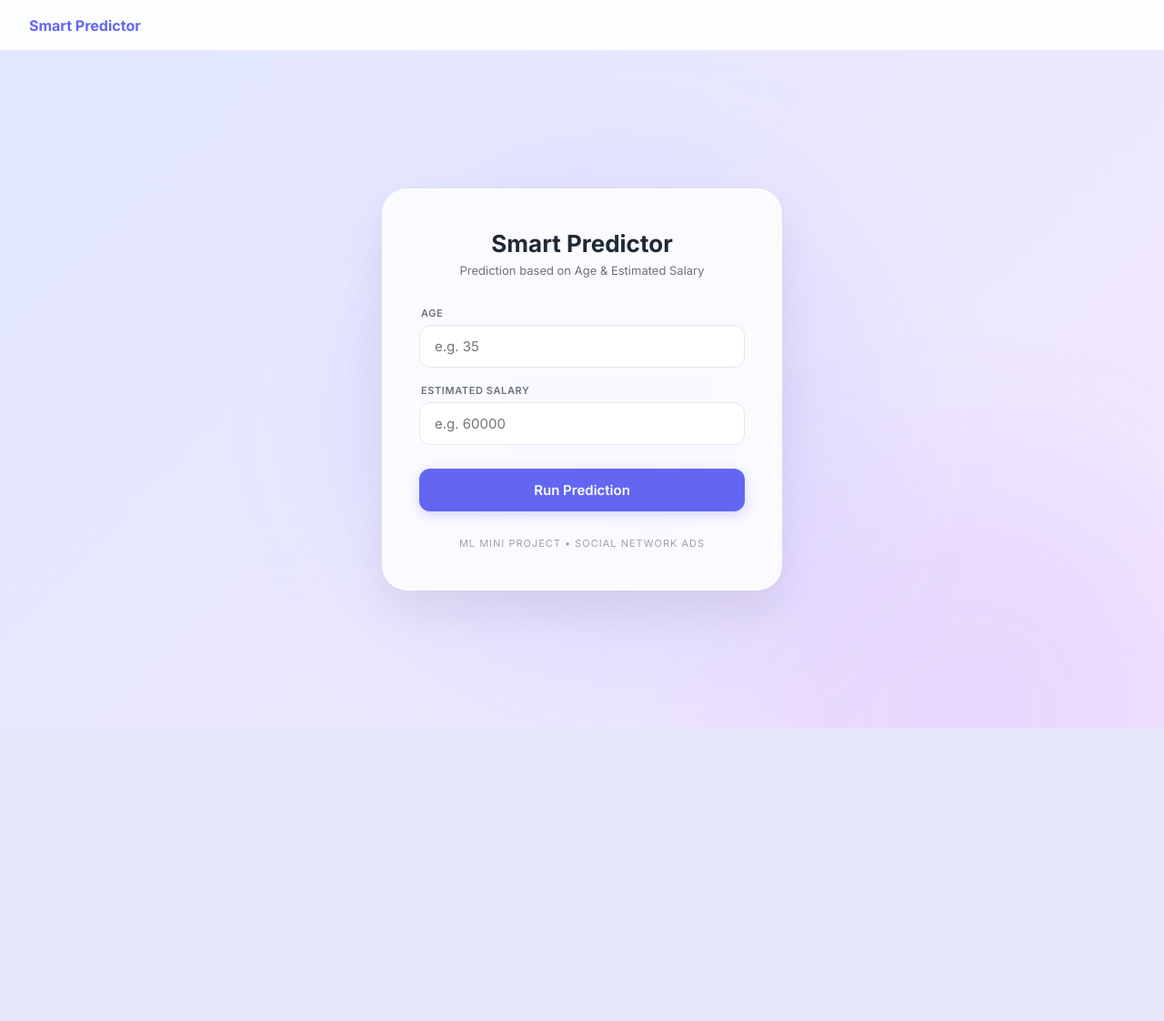
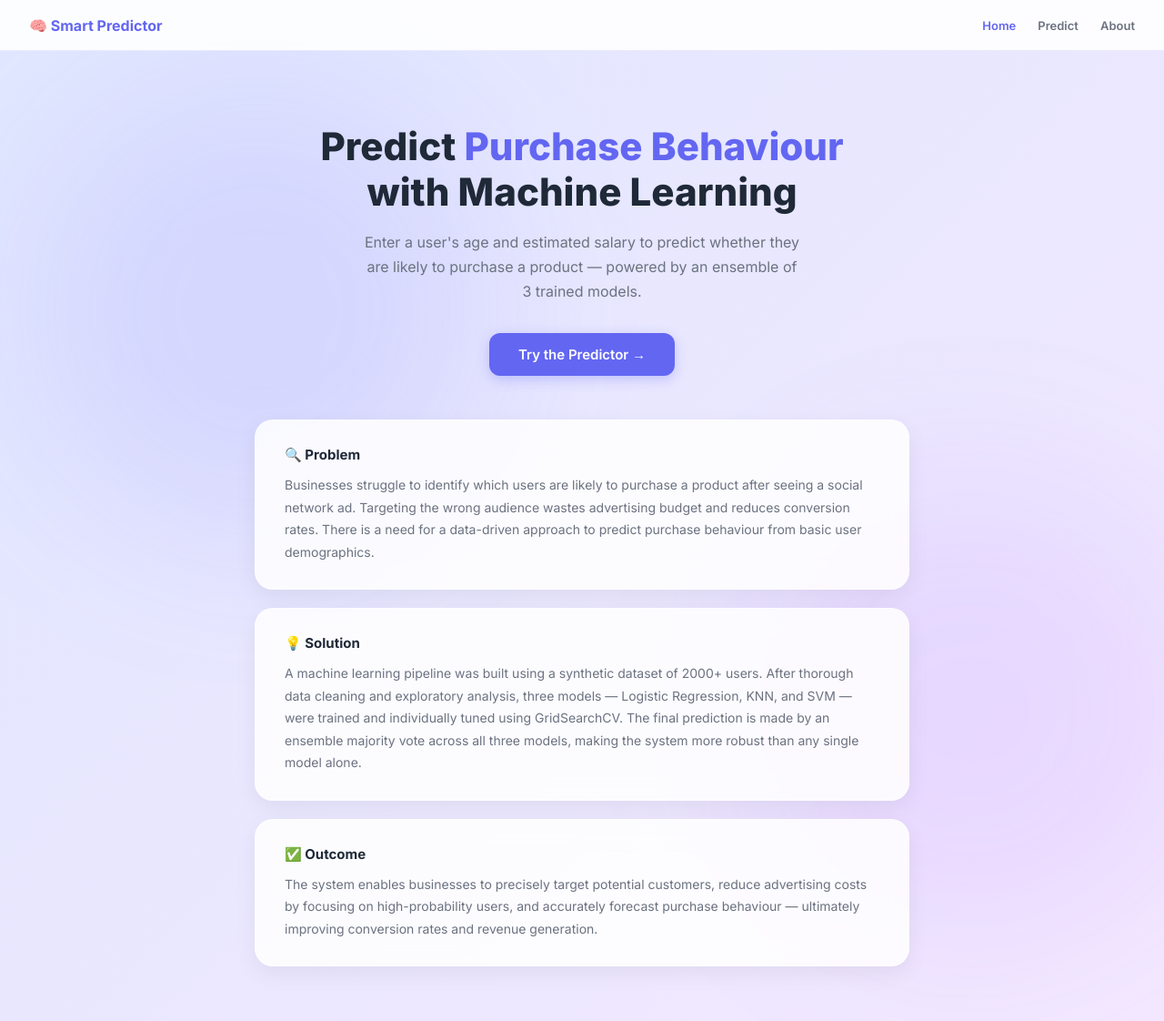
Before and after one commit to shubham56-h/Social_netwrok_ads_mini, a Flask app: page / in a window 1280 px wide. Shown: the whole page at 91% size. Before the commit the page ends 800 px from the top, so only its background shows below. Run offline with Flask 3, Linux system fonts and the light colour scheme; parts of the project's set-up code (start-up, migrations or seed data) failed here and were passed over.

Commit message:
Final commit

```diff
--- a/app.py
+++ b/app.py
@@ -1,26 +1,58 @@
 """
 Flask Web Application — Social Network Ads Purchase Predictor
+Ensemble: majority vote across LR, KNN, SVM
 """
 
 from flask import Flask, request, render_template, redirect, url_for, session
 import joblib
 import numpy as np
 import os
+import csv
+from datetime import datetime
 
 app = Flask(__name__)
 app.secret_key = os.environ.get('SECRET_KEY', 'sna_secret_key_dev')
 
-# Load model and scaler once at startup
-model = joblib.load('model.pkl')
-scaler = joblib.load('scaler.pkl')
+# Load all 3 models and scaler
+lr_model  = joblib.load('model_lr.pkl')
+knn_model = joblib.load('model_knn.pkl')
+svm_model = joblib.load('model_svm.pkl')
+scaler    = joblib.load('scaler.pkl')
+
+LOG_FILE = 'predictions.csv'
+
+def log_prediction(age, salary, lr_vote, knn_vote, svm_vote, result):
+    """Append one prediction record to the CSV log."""
+    file_exists = os.path.isfile(LOG_FILE)
+    with open(LOG_FILE, 'a', newline='') as f:
+        writer = csv.writer(f)
+        if not file_exists:
+            writer.writerow(['Timestamp', 'Age', 'EstimatedSalary',
+                             'LR_Vote', 'KNN_Vote', 'SVM_Vote',
+                             'TotalVotes', 'Result'])
+        writer.writerow([
+            datetime.now().strftime('%Y-%m-%d %H:%M:%S'),
+            age, salary, lr_vote, knn_vote, svm_vote,
+            lr_vote + knn_vote + svm_vote, result
+        ])
 
 @app.route('/')
 def home():
-    # Pull result + inputs from session (set by POST), then clear them
     result = session.pop('result', None)
     age    = session.pop('age', '')
     salary = session.pop('salary', '')
     return render_template('index.html', result=result, age=age, salary=salary)
+
+@app.route('/predict-page')
+def predict_page():
+    result = session.pop('result', None)
+    age    = session.pop('age', '')
+    salary = session.pop('salary', '')
+    return render_template('predict.html', result=result, age=age, salary=salary)
+
+@app.route('/about')
+def about():
+    return render_template('about.html')
 
 @app.route('/predict', methods=['POST'])
 def predict():
@@ -28,22 +60,27 @@ def predict():
         age    = request.form['age']
         salary = request.form['salary']
 
-        features = np.array([[float(age), float(salary)]])
-        features_scaled = scaler.transform(features)
+        features = scaler.transform(np.array([[float(age), float(salary)]]))
 
-        prediction = model.predict(features_scaled)[0]
+        # Majority vote: 2 or more out of 3 wins
+        lr_vote  = int(lr_model.predict(features)[0])
+        knn_vote = int(knn_model.predict(features)[0])
+        svm_vote = int(svm_model.predict(features)[0])
+        votes = lr_vote + knn_vote + svm_vote
+        prediction = 1 if votes >= 2 else 0
         result = "Will Purchase" if prediction == 1 else "Will Not Purchase"
+
+        log_prediction(age, salary, lr_vote, knn_vote, svm_vote, result)
 
     except Exception as e:
         age    = request.form.get('age', '')
         salary = request.form.get('salary', '')
         result = f"Error: {str(e)}"
 
-    # Store in session then redirect — clears on browser reload
     session['result'] = result
     session['age']    = age
     session['salary'] = salary
-    return redirect(url_for('home'))
+    return redirect(url_for('predict_page'))
 
 if __name__ == '__main__':
     app.run(debug=True)
--- /dev/null
+++ b/predictions.csv
@@ -0,0 +1,2 @@
+Timestamp,Age,EstimatedSalary,LR_Vote,KNN_Vote,SVM_Vote,TotalVotes,Result
+2026-04-01 18:15:59,40,120000,1,1,1,3,Will Purchase
--- a/templates/index.html
+++ b/templates/index.html
@@ -3,152 +3,86 @@
 <head>
   <meta charset="UTF-8">
   <meta name="viewport" content="width=device-width, initial-scale=1.0">
-  <title>Smart Purchase Predictor</title>
-  <link href="https://fonts.googleapis.com/css2?family=Inter:wght@300;400;600;700&display=swap" rel="stylesheet">
+  <title>Smart Purchase Predictor — Home</title>
+  <link href="https://fonts.googleapis.com/css2?family=Inter:wght@300;400;600;700;800&display=swap" rel="stylesheet">
   <style>
-    :root {
-      --primary: #6366f1;
-      --primary-hover: #4f46e5;
-      --bg: linear-gradient(135deg, #e0e7ff 0%, #f3e8ff 100%);
-      --glass: rgba(255,255,255,0.85);
-      --text: #1f2937;
-      --muted: #6b7280;
+    :root { --primary:#6366f1; --primary-hover:#4f46e5; --bg:linear-gradient(135deg,#e0e7ff 0%,#f3e8ff 100%); --glass:rgba(255,255,255,0.85); --text:#1f2937; --muted:#6b7280; }
+    * { margin:0; padding:0; box-sizing:border-box; font-family:'Inter',sans-serif; }
+    nav {
+      position:fixed; top:0; left:0; right:0; z-index:100;
+      background:rgba(255,255,255,0.9); backdrop-filter:blur(12px);
+      border-bottom:1px solid rgba(99,102,241,0.12);
+      padding:0 32px; height:56px; display:flex; align-items:center; justify-content:space-between;
     }
-    * { margin:0; padding:0; box-sizing:border-box; font-family:'Inter',sans-serif; }
+    .nav-brand { font-size:16px; font-weight:700; color:var(--primary); text-decoration:none; display:flex; align-items:center; gap:8px; }
+    .nav-links { display:flex; gap:24px; }
+    .nav-links a { font-size:13px; font-weight:600; color:#6b7280; text-decoration:none; transition:color .2s; }
+    .nav-links a:hover, .nav-links a.active { color:var(--primary); }
+    body { background:var(--bg); min-height:100vh; padding-top:56px; }
+    .blob { position:fixed; width:500px; height:500px; background:rgba(99,102,241,0.12); filter:blur(90px); border-radius:50%; z-index:-1; animation:float 12s infinite alternate; }
+    .blob:nth-child(2) { top:60%; left:60%; background:rgba(168,85,247,0.1); animation-delay:-6s; }
+    @keyframes float { from{transform:translate(-10%,-10%)} to{transform:translate(10%,10%)} }
 
-    /* ── Navbar ── */
-    nav {
-      position: fixed; top:0; left:0; right:0; z-index:100;
-      background: rgba(255,255,255,0.9);
-      backdrop-filter: blur(12px);
-      border-bottom: 1px solid rgba(99,102,241,0.12);
-      padding: 0 32px; height: 56px;
-      display: flex; align-items: center;
-    }
-    .nav-brand {
-      font-size: 16px; font-weight: 700; color: var(--primary);
-      text-decoration: none; display: flex; align-items: center; gap: 8px;
-    }
-    .nav-brand span { font-size: 20px; }
+    /* Hero */
+    .hero { display:flex; flex-direction:column; align-items:center; justify-content:center; text-align:center; padding:80px 20px 48px; }
+    .hero h1 { font-size:42px; font-weight:800; color:var(--text); line-height:1.2; margin-bottom:16px; }
+    .hero h1 span { color:var(--primary); }
+    .hero p { font-size:16px; color:var(--muted); max-width:480px; line-height:1.7; margin-bottom:32px; }
+    .btn-primary { display:inline-block; padding:14px 32px; background:var(--primary); color:#fff; font-size:15px; font-weight:600; border-radius:12px; text-decoration:none; box-shadow:0 4px 14px rgba(99,102,241,0.3); transition:all .25s; }
+    .btn-primary:hover { background:var(--primary-hover); transform:translateY(-2px); }
 
-    body {
-      background: var(--bg); min-height: 100vh;
-      display: flex; align-items: center; justify-content: center;
-      padding-top: 56px;
-    }
+    /* Cards row — removed */
 
-    .blob {
-      position: fixed; width: 500px; height: 500px;
-      background: rgba(99,102,241,0.12); filter: blur(90px);
-      border-radius: 50%; z-index: -1;
-      animation: float 12s infinite alternate;
-    }
-    .blob:nth-child(2) { top:60%; left:60%; background:rgba(168,85,247,0.1); animation-delay:-6s; }
-    @keyframes float {
-      from { transform: translate(-10%,-10%) }
-      to   { transform: translate(10%,10%) }
-    }
+    /* Content sections */
+    .content { max-width: 760px; margin: 0 auto; padding: 0 20px 60px; display: flex; flex-direction: column; gap: 20px; }
+    .section-card { background:var(--glass); backdrop-filter:blur(14px); border-radius:20px; padding:28px 32px; border:1px solid rgba(255,255,255,0.4); box-shadow:0 8px 24px rgba(0,0,0,0.06); }
+    .section-card h2 { font-size:15px; font-weight:700; color:var(--text); margin-bottom:12px; display:flex; align-items:center; gap:8px; }
+    .section-card p { font-size:14px; color:var(--muted); line-height:1.75; }
+    .section-card ul { padding-left:4px; list-style:none; display:flex; flex-direction:column; gap:8px; }
+    .section-card ul li { font-size:14px; color:var(--muted); display:flex; align-items:flex-start; gap:8px; line-height:1.6; }
+    .section-card ul li::before { content:'→'; color:var(--primary); font-weight:700; flex-shrink:0; }
 
-    .card {
-      background: var(--glass); backdrop-filter: blur(14px);
-      padding: 44px 40px; border-radius: 28px;
-      width: 100%; max-width: 440px;
-      border: 1px solid rgba(255,255,255,0.4);
-      box-shadow: 0 24px 48px rgba(0,0,0,0.07);
-      text-align: center;
-    }
-    h1 { font-size: 26px; font-weight: 700; color: var(--text); margin-bottom: 6px; }
-    .subtitle { font-size: 13px; color: var(--muted); margin-bottom: 32px; }
-
-    .input-group { margin-bottom: 18px; text-align: left; }
-    label {
-      font-size: 11px; font-weight: 600; color: var(--muted);
-      text-transform: uppercase; letter-spacing: .6px;
-      display: block; margin-bottom: 6px; margin-left: 2px;
-    }
-    input {
-      width: 100%; padding: 13px 16px;
-      border: 1.5px solid #e5e7eb; border-radius: 12px;
-      background: #fff; font-size: 15px; outline: none; transition: all .25s;
-    }
-    input:focus { border-color: var(--primary); box-shadow: 0 0 0 4px rgba(99,102,241,0.1); }
-
-    .btn-primary {
-      width: 100%; padding: 14px; margin-top: 8px;
-      border: none; border-radius: 12px;
-      background: var(--primary); color: #fff;
-      font-size: 15px; font-weight: 600; cursor: pointer;
-      transition: all .25s; box-shadow: 0 4px 14px rgba(99,102,241,0.25);
-    }
-    .btn-primary:hover { background: var(--primary-hover); transform: translateY(-2px); }
-
-    /* ── Result ── */
-    .result-box { margin-top: 24px; animation: slideUp .35s ease; }
-    @keyframes slideUp {
-      from { opacity:0; transform:translateY(8px) }
-      to   { opacity:1; transform:translateY(0) }
-    }
-    .verdict {
-      padding: 16px; border-radius: 14px;
-      font-size: 16px; font-weight: 700;
-    }
-    .verdict.buy   { background:#ecfdf5; color:#059669; border:1px solid #10b98133; }
-    .verdict.nobuy { background:#fef2f2; color:#dc2626; border:1px solid #ef444433; }
-    .verdict.err   { background:#fffbeb; color:#92400e; border:1px solid #fcd34d; }
-
-    .footer { margin-top: 28px; font-size: 11px; color: #9ca3af; text-transform: uppercase; letter-spacing: 1px; }
-
-    @media(max-width:480px) {
-      nav { padding: 0 16px; }
-      body { padding-top: 56px; }
-      .card { padding: 32px 20px; border-radius: 20px; margin: 16px; }
-      h1 { font-size: 22px; }
-    }
+    @media(max-width:640px) { .hero h1{font-size:28px;} }
   </style>
 </head>
 <body>
-
   <nav>
-    <a class="nav-brand" href="/">Smart Predictor</a>
+    <a class="nav-brand" href="/">🧠 Smart Predictor</a>
+    <div class="nav-links">
+      <a href="/" class="active">Home</a>
+      <a href="/predict-page">Predict</a>
+      <a href="/about">About</a>
+    </div>
   </nav>
 
   <div class="blob"></div>
   <div class="blob"></div>
 
-  <div class="card">
-    <h1>Smart Predictor</h1>
-    <p class="subtitle">Prediction based on Age &amp; Estimated Salary</p>
+  <div class="hero">
+    <h1>Predict <span>Purchase Behaviour</span><br>with Machine Learning</h1>
+    <p>Enter a user's age and estimated salary to predict whether they are likely to purchase a product — powered by an ensemble of 3 trained models.</p>
+    <a href="/predict-page" class="btn-primary">Try the Predictor →</a>
+  </div>
 
-    <form action="/predict" method="POST">
-      <div class="input-group">
-        <label for="age">Age</label>
-        <input type="number" id="age" name="age"
-               placeholder="e.g. 35" required min="1" max="100"
-               value="{{ age }}" />
-      </div>
-      <div class="input-group">
-        <label for="salary">Estimated Salary</label>
-        <input type="number" id="salary" name="salary"
-               placeholder="e.g. 60000" required min="1"
-               value="{{ salary }}" />
-      </div>
-      <button type="submit" class="btn-primary">Run Prediction</button>
-    </form>
+  <div class="content">
 
-    {% if result is not none %}
-      <div class="result-box">
-        {% if result == "Will Purchase" %}
-          <div class="verdict buy">✅ Will Purchase</div>
-        {% elif result == "Will Not Purchase" %}
-          <div class="verdict nobuy">❌ Will Not Purchase</div>
-        {% else %}
-          <div class="verdict err">⚠️ {{ result }}</div>
-        {% endif %}
-      </div>
-    {% endif %}
+    <div class="section-card">
+      <h2>🔍 Problem</h2>
+      <p>Businesses struggle to identify which users are likely to purchase a product after seeing a social network ad. Targeting the wrong audience wastes advertising budget and reduces conversion rates. There is a need for a data-driven approach to predict purchase behaviour from basic user demographics.</p>
+    </div>
 
-    <div class="footer">ML Mini Project &bull; Social Network Ads</div>
+    <div class="section-card">
+      <h2>💡 Solution</h2>
+      <p>A machine learning pipeline was built using a synthetic dataset of 2000+ users. After thorough data cleaning and exploratory analysis, three models — Logistic Regression, KNN, and SVM — were trained and individually tuned using GridSearchCV. The final prediction is made by an ensemble majority vote across all three models, making the system more robust than any single model alone.</p>
+    </div>
+
+    <div class="section-card">
+      <h2>✅ Outcome</h2>
+      <p>The system enables businesses to precisely target potential customers, reduce advertising costs by focusing on high-probability users, and accurately forecast purchase behaviour — ultimately improving conversion rates and revenue generation.</p>
+    </div>
+
   </div>
+
 
 </body>
 </html>
```
Also changed, not shown: build_notebook.py (+86 -95 lines), templates/about.html (added, +114 -0 lines), templates/predict.html (added, +87 -0 lines), static/eda1_age_box.png, static/eda1_salary_box.png, static/eda1_salary_dist.png, static/eda2_age_box.png, static/eda2_age_vs_target.png, static/eda2_salary_box.png, static/eda2_salary_dist.png, static/eda2_salary_vs_target.png, 4 other files.
